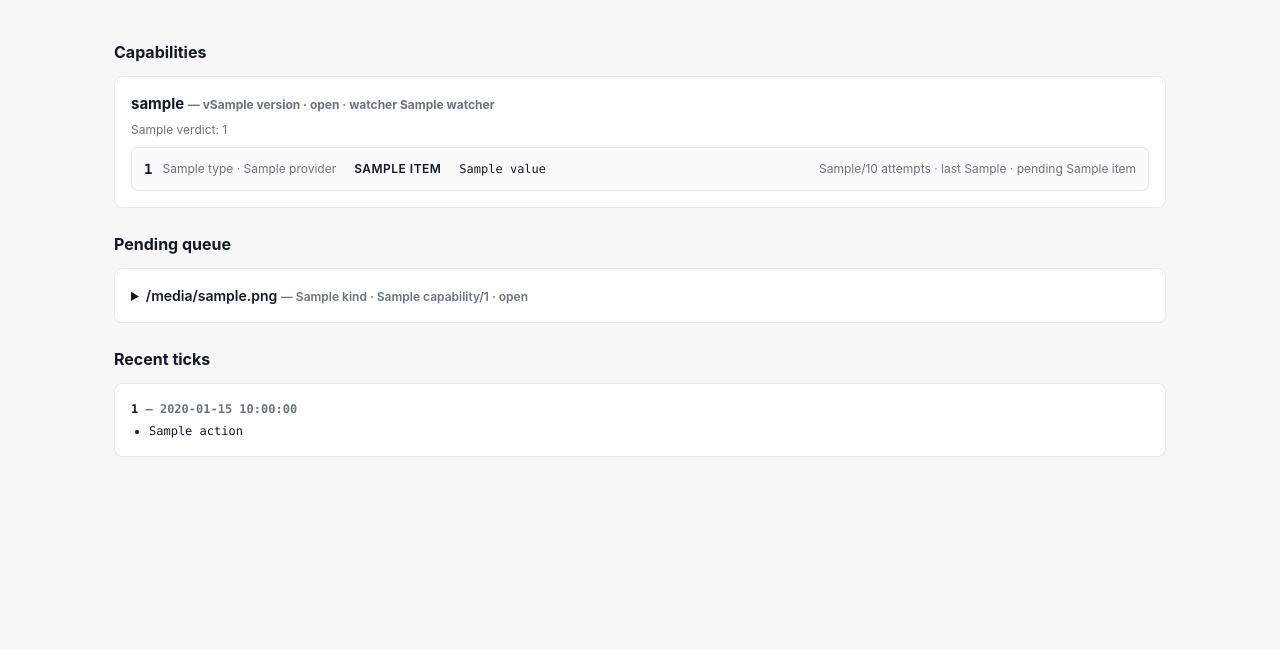
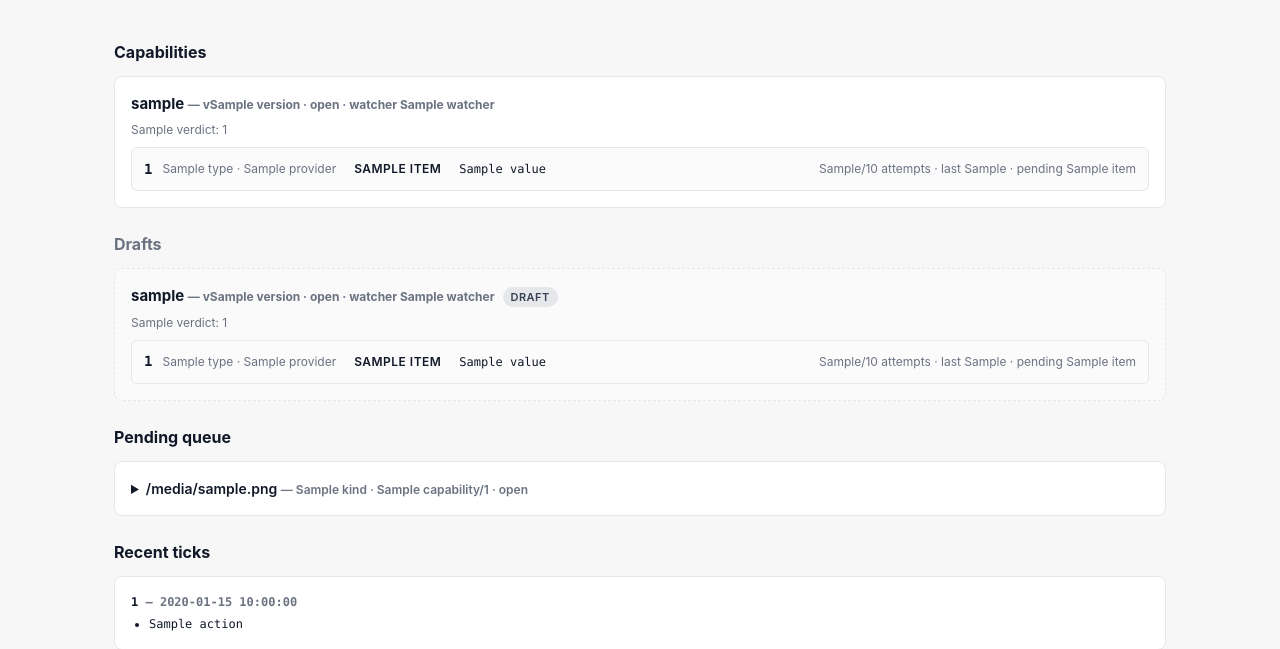
Before and after one commit to ryanturnercom/i2e, a Python web app: template src/i2e_core/report/templates/report.html.j2 in a window 1280 px wide. Shown: the part 83-732 px from the top of the page. Run offline with Jinja, Linux system fonts and the light colour scheme; the template is opened without the code that fills it: most values are stand-ins (such as "Sample title", 1, 10 or a date in 2020).

Commit message:
Add serve-no-self-refresh-loop intent; promote report-shows-drafts to active
Co-Authored-By: Claude Opus 4.7 (1M context) <noreply@anthropic.com>

```diff
--- a/src/i2e_core/report/templates/report.html.j2
+++ b/src/i2e_core/report/templates/report.html.j2
@@ -113,6 +113,25 @@
   .item .meta { color: var(--muted); font-size: 12px; margin-left: auto; }
   .cap-meta { color: var(--muted); font-size: 12px; margin-bottom: 4px; }
   .summary-line { color: var(--muted); font-size: 12px; margin-top: 6px; }
+  section.draft {
+    border-style: dashed;
+    background: #fafafa;
+  }
+  section.draft > h3::after {
+    content: "draft";
+    display: inline-block;
+    margin-left: 8px;
+    padding: 2px 8px;
+    border-radius: 999px;
+    background: var(--pill-awaiting-bg);
+    color: var(--pill-awaiting-fg);
+    font-size: 11px;
+    font-weight: 600;
+    text-transform: uppercase;
+    letter-spacing: 0.04em;
+    vertical-align: middle;
+  }
+  h2.drafts-heading { color: var(--muted); }
   details.card summary { cursor: pointer; font-weight: 600; }
   textarea.resolution {
     width: 100%;
@@ -182,6 +201,33 @@
 </section>
 {% endfor %}
 
+{% if drafts %}
+<h2 class="drafts-heading">Drafts</h2>
+{% for cap in drafts %}
+<section class="card draft" id="draft/{{ cap.slug }}">
+  <h3>{{ cap.slug }} <span class="cap-meta">— v{{ cap.version }} · {{ cap.status }} · watcher {{ cap.watcher }}</span></h3>
+  <div class="summary-line">
+    {% for verdict, count in cap.summary_sorted %}{{ verdict }}: {{ count }}{% if not loop.last %} · {% endif %}{% endfor %}
+  </div>
+  <div class="item-grid">
+    {% for item in cap.items %}
+    <div class="item" id="draft-item/{{ cap.slug }}/{{ item.id }}">
+      <span class="id">{{ item.id }}</span>
+      <span class="type">{{ item.type }}{% if item.provider %} · {{ item.provider }}{% endif %}</span>
+      <span class="pill {{ item.verdict_class }}">{{ item.verdict_label }}</span>
+      {% if item.value is not none %}<span class="value">{{ item.value }}</span>{% endif %}
+      <span class="meta">
+        {{ item.attempts_used }}/{{ item.max_attempts }} attempts
+        {% if item.last_observed %} · last {{ item.last_observed }}{% endif %}
+        {% if item.pending_basename %} · pending {{ item.pending_basename }}{% endif %}
+      </span>
+    </div>
+    {% endfor %}
+  </div>
+</section>
+{% endfor %}
+{% endif %}
+
 <h2>Pending queue</h2>
 {% if not pending %}
   <section class="card"><em>No open pending files.</em></section>
```
Also changed, not shown: .i2e/report.html (+92 -1 lines), src/i2e_core/report/view_model.py (+21 -2 lines), tests/report/test_view_model.py (+58 -0 lines), .i2e/intents/report-shows-drafts.md, .i2e/intents/serve-no-self-refresh-loop.md (added).
